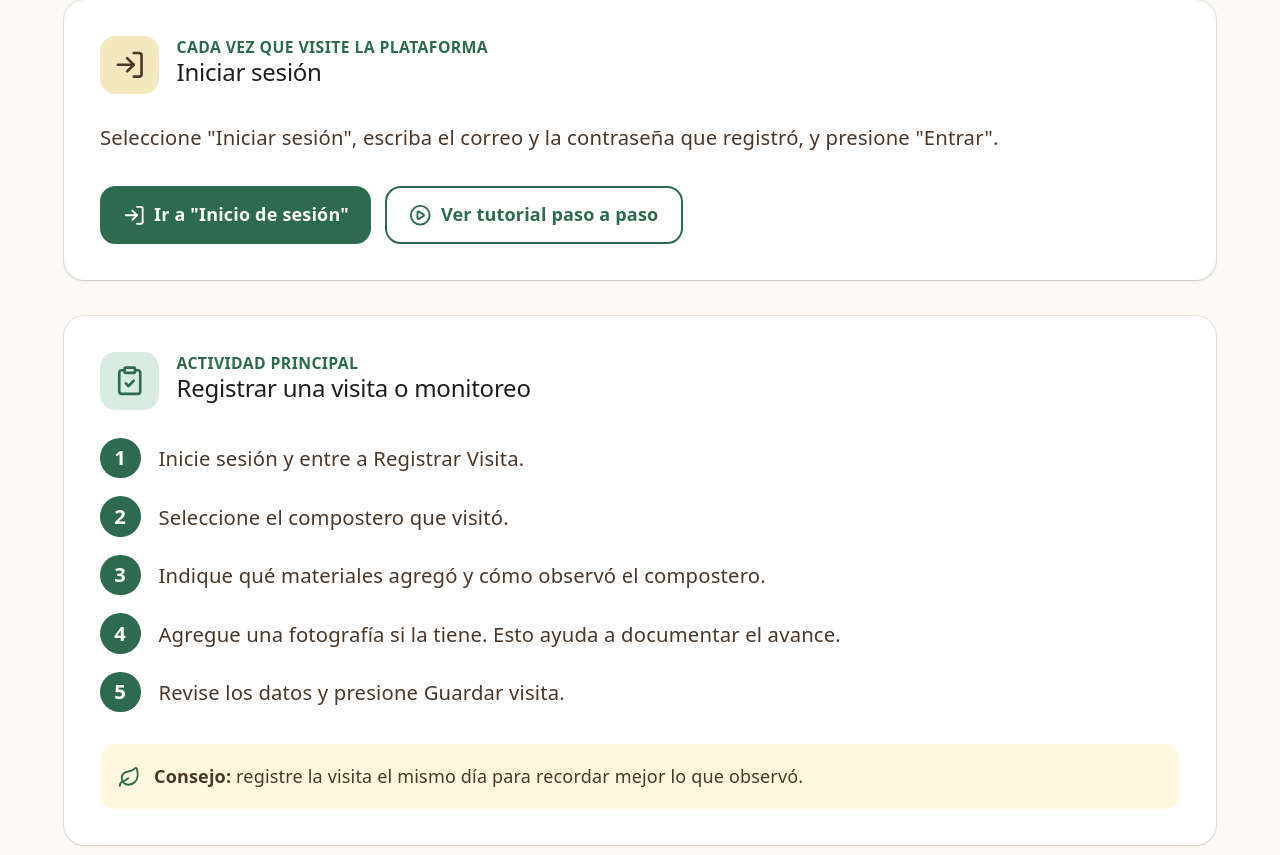
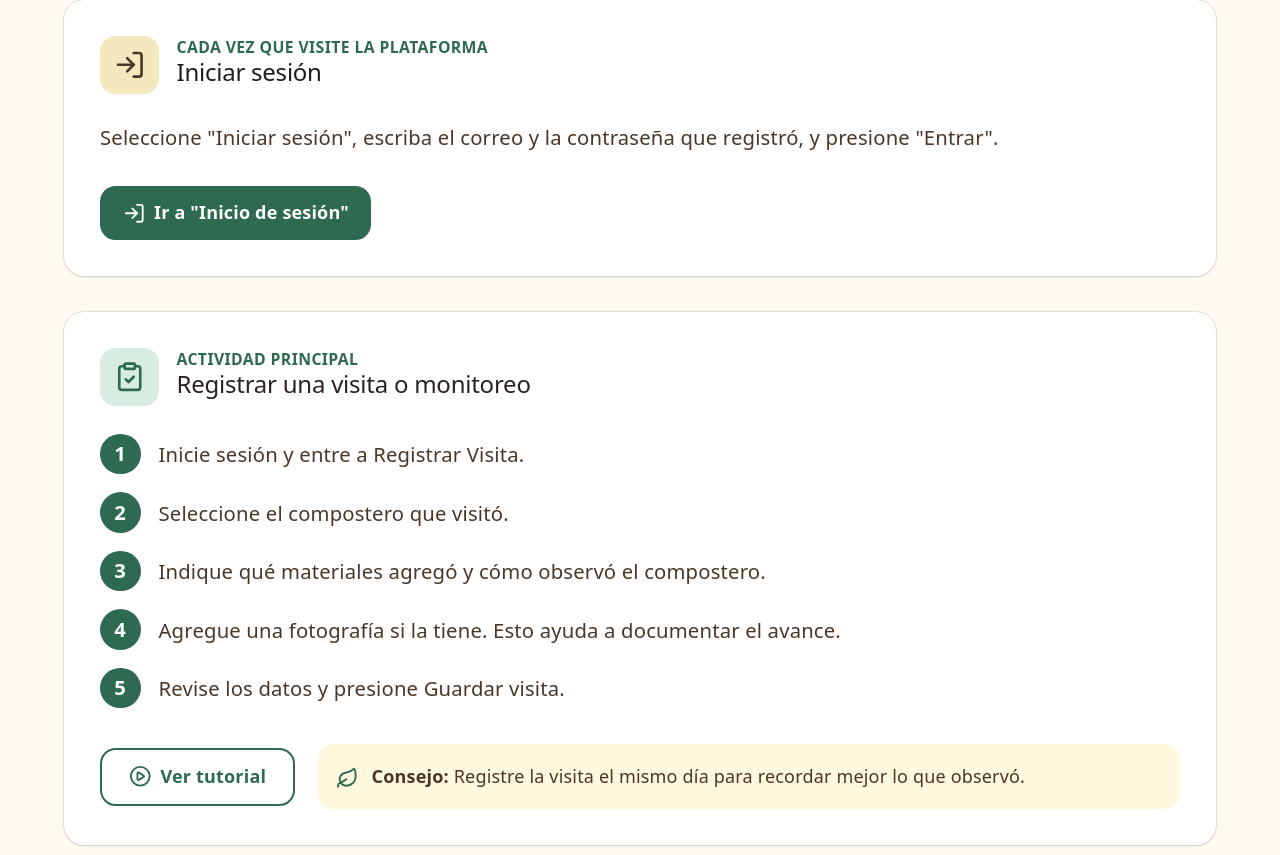
Before and after one commit to taesi23/ecoguardianes, a React (Vite) app: page /manuales in a window 1280 px wide. Shown: the part 1005-1860 px from the top of the page. Built offline with nearby package versions, Linux system fonts and the light colour scheme; no server answers.

Commit message:
cambios finales

```diff
--- a/src/components/Dashboard/NuevaBitacora.tsx
+++ b/src/components/Dashboard/NuevaBitacora.tsx
@@ -471,7 +471,7 @@ export default function NuevaBitacora() {
           {/* SECCIÓN 2: ESTADO FÍSICO */}
           <Card>
             <CardHeader>
-              <CardTitle>2. Estado Físico del Compost</CardTitle>
+              <CardTitle>2. Estado Físico de la Composta</CardTitle>
             </CardHeader>
             <CardContent className="space-y-8">
               <FormField
--- a/src/components/pages/Login.tsx
+++ b/src/components/pages/Login.tsx
@@ -133,9 +133,15 @@ export const Login = () => {
 
       <div className="mt-8 text-center space-y-3">
         <p className="text-sm font-medium text-[#4A2E18]/70">
+          ¿No sabes cómo iniciar sesión?{' '}
+          <Link to="/manuales" className="text-[#2D7A3E] font-bold hover:underline">
+            Consulta el manual
+          </Link>
+        </p>
+        <p className="text-sm font-medium text-[#4A2E18]/70">
           ¿No tienes cuenta?{' '}
           <Link to="/registro" className="text-[#2D7A3E] font-bold hover:underline">
-            Únete aquí
+            Regístrate aquí
           </Link>
         </p>
         <Link to="/" className="block text-sm font-medium text-[#4A2E18]/70 hover:text-[#4A2E18]">
--- a/src/components/pages/Manuales.tsx
+++ b/src/components/pages/Manuales.tsx
@@ -44,7 +44,9 @@ export default function Manuales() {
           <div className="mx-auto mb-5 flex h-16 w-16 items-center justify-center rounded-full bg-[#d8ece1] text-[#2d6a4f]">
             <BookOpen className="h-8 w-8" aria-hidden="true" />
           </div>
+          <a href="https://drive.google.com/file/d/1wBrIE5yx72qfQU6B8CQRHFTGjEO7bP3u/view?usp=sharing" target="_blank" rel="noopener noreferrer">
             <p className="mb-3 text-sm font-bold uppercase tracking-[0.18em] text-[#2d6a4f]">Guía Eco Guardianes</p>
+          </a>
           <h1 className="text-4xl font-extrabold leading-tight text-[#4a3728] md:text-5xl">Manuales de uso</h1>
           <p className="mx-auto items-center mt-5 max-w-2xl text-lg  text-[#4a3728]/80">
             Aquí encontrará instrucciones sencillas para usar la plataforma.
@@ -61,7 +63,7 @@ export default function Manuales() {
             <a href="/registro" className="mt-7 inline-flex min-h-12 items-center gap-2 rounded-xl bg-[#2d6a4f] px-5 py-3 text-base font-bold text-white transition hover:bg-[#1b4332]">
               <UserPlus className="h-5 w-5" aria-hidden="true" /> Ir a "Registro"
             </a>
-            <a href="https://drive.google.com/file/d/1Nrcwt85StGxXp2GF69hW86qSrR7jKdz_/view?usp=sharing" target="_blank" rel="noopener noreferrer" className="mt-7 inline-flex min-h-12 items-center gap-2 rounded-xl border-2 border-[#2d6a4f] px-5 py-3 text-base font-bold text-[#2d6a4f] transition hover:bg-[#d8ece1]">
+            <a href="https://drive.google.com/file/d/1TKK49tpYLj9iqS6P9gorY7YvCoKO3eMp/view?usp=sharing" target="_blank" rel="noopener noreferrer" className="mt-7 inline-flex min-h-12 items-center gap-2 rounded-xl border-2 border-[#2d6a4f] px-5 py-3 text-base font-bold text-[#2d6a4f] transition hover:bg-[#d8ece1]">
               <PlayCircle className="h-5 w-5" aria-hidden="true" /> Ver tutorial paso a paso
             </a>
           </div>
@@ -78,22 +80,47 @@ export default function Manuales() {
             <a href="/login" className="mt-7 inline-flex min-h-12 items-center gap-2 rounded-xl bg-[#2d6a4f] px-5 py-3 text-base font-bold text-white transition hover:bg-[#1b4332]">
               <LogIn className="h-5 w-5" aria-hidden="true" /> Ir a "Inicio de sesión"
             </a>
-            <a href="https://drive.google.com/file/d/1Nrcwt85StGxXp2GF69hW86qSrR7jKdz_/view?usp=sharing" target="_blank" rel="noopener noreferrer" className="mt-7 inline-flex min-h-12 items-center gap-2 rounded-xl border-2 border-[#2d6a4f] px-5 py-3 text-base font-bold text-[#2d6a4f] transition hover:bg-[#d8ece1]">
-              <PlayCircle className="h-5 w-5" aria-hidden="true" /> Ver tutorial paso a paso
-            </a>
           </div>
 
         </section>
 
         <section className="mb-8 rounded-2xl bg-white p-6 shadow-sm ring-1 ring-[#4a3728]/10 sm:p-8" aria-labelledby="visita">
+  {/* 1. Encabezado */}
   <div className="mb-6 flex items-center gap-4">
-            <div className="rounded-xl bg-[#d8ece1] p-3 text-[#2d6a4f]"><ClipboardCheck className="h-7 w-7" aria-hidden="true" /></div>
-            <div><p className="text-sm font-bold uppercase tracking-wide text-[#2d6a4f]">Actividad principal</p><h2 id="visita" className="text-2xl font-bold">Registrar una visita o monitoreo</h2></div>
+    <div className="rounded-xl bg-[#d8ece1] p-3 text-[#2d6a4f]">
+      <ClipboardCheck className="h-7 w-7" aria-hidden="true" />
     </div>
+    <div>
+      <p className="text-sm font-bold uppercase tracking-wide text-[#2d6a4f]">Actividad principal</p>
+      <h2 id="visita" className="text-2xl font-bold text-gray-900">Registrar una visita o monitoreo</h2>
+    </div>
+  </div>
+
+  {/* 2. Lista de Pasos */}
   <ListaPasos pasos={pasosVisita} />
-          <div className="mt-7 flex items-start gap-3 rounded-xl bg-[#fff8df] p-4 text-base leading-relaxed">
+
+  {/* 3. Contenedor inferior: Consejo y Botón separados */}
+  <div className="mt-8 flex flex-col gap-5 sm:flex-row sm:items-center sm:justify-between">
+    {/* Botón de Tutorial */}
+    <a
+      href="https://drive.google.com/file/d/1YyWqGmSYjZHJuYPzdwiHH1Pg5ew7-HmU/view?usp=sharing"
+      target="_blank"
+      rel="noopener noreferrer"
+      className="inline-flex shrink-0 min-h-12 items-center justify-center gap-2 rounded-xl border-2 border-[#2d6a4f] px-6 py-3 text-base font-bold text-[#2d6a4f] transition hover:bg-[#d8ece1]"
+    >
+      <PlayCircle className="h-5 w-5" aria-hidden="true" />
+      Ver tutorial
+    </a>
+
+
+    {/* Consejo (Alerta amarilla) */}
+    <div className="flex flex-1 items-start gap-3 rounded-xl bg-[#fff8df] p-4 text-base leading-relaxed text-[#4a3728]">
       <Leaf className="mt-1 h-5 w-5 shrink-0 text-[#2d6a4f]" aria-hidden="true" />
-            <p><strong>Consejo:</strong> registre la visita el mismo día para recordar mejor lo que observó.</p>
+      <p>
+        <strong>Consejo:</strong> Registre la visita el mismo día para recordar mejor lo que observó.
+      </p>
+    </div>
+
   </div>
 </section>
 
@@ -103,7 +130,7 @@ export default function Manuales() {
             <div><p className="text-sm font-bold uppercase tracking-wide text-[#2d6a4f]">Consulte sus registros</p><h2 id="historial" className="text-2xl font-bold">Ver mi historial</h2></div>
           </div>
           <ListaPasos pasos={pasosHistorial} />
-          <a href="https://drive.google.com/file/d/1Nrcwt85StGxXp2GF69hW86qSrR7jKdz_/view?usp=sharing" target="_blank" rel="noopener noreferrer" className="mt-7 inline-flex min-h-12 items-center gap-2 rounded-xl border-2 border-[#2d6a4f] px-5 py-3 text-base font-bold text-[#2d6a4f] transition hover:bg-[#d8ece1]">
+          <a href="https://drive.google.com/file/d/1YyWqGmSYjZHJuYPzdwiHH1Pg5ew7-HmU/view?usp=sharing" target="_blank" rel="noopener noreferrer" className="mt-7 inline-flex min-h-12 items-center gap-2 rounded-xl border-2 border-[#2d6a4f] px-5 py-3 text-base font-bold text-[#2d6a4f] transition hover:bg-[#d8ece1]">
             <PlayCircle className="h-5 w-5" aria-hidden="true" /> Ver tutorial paso a paso
           </a>
         </section>
--- a/src/components/pages/Registro.tsx
+++ b/src/components/pages/Registro.tsx
@@ -248,6 +248,12 @@ export const Registro = () => {
 
       <div className="mt-8 text-center space-y-3">
         <p className="text-sm font-medium text-[#4A2E18]/70">
+          ¿No sabes cómo registrarte?{' '}
+          <Link to="/manuales" className="text-[#2D7A3E] font-bold hover:underline">
+            Consulta el manual
+          </Link>
+        </p>
+        <p className="text-sm font-medium text-[#4A2E18]/70">
           ¿Ya tienes una cuenta?{' '}
           <Link to="/login" className="text-[#2D7A3E] font-bold hover:underline">
             Inicia sesión aquí
```
Lines whose indentation alone changed are shown as unchanged.
